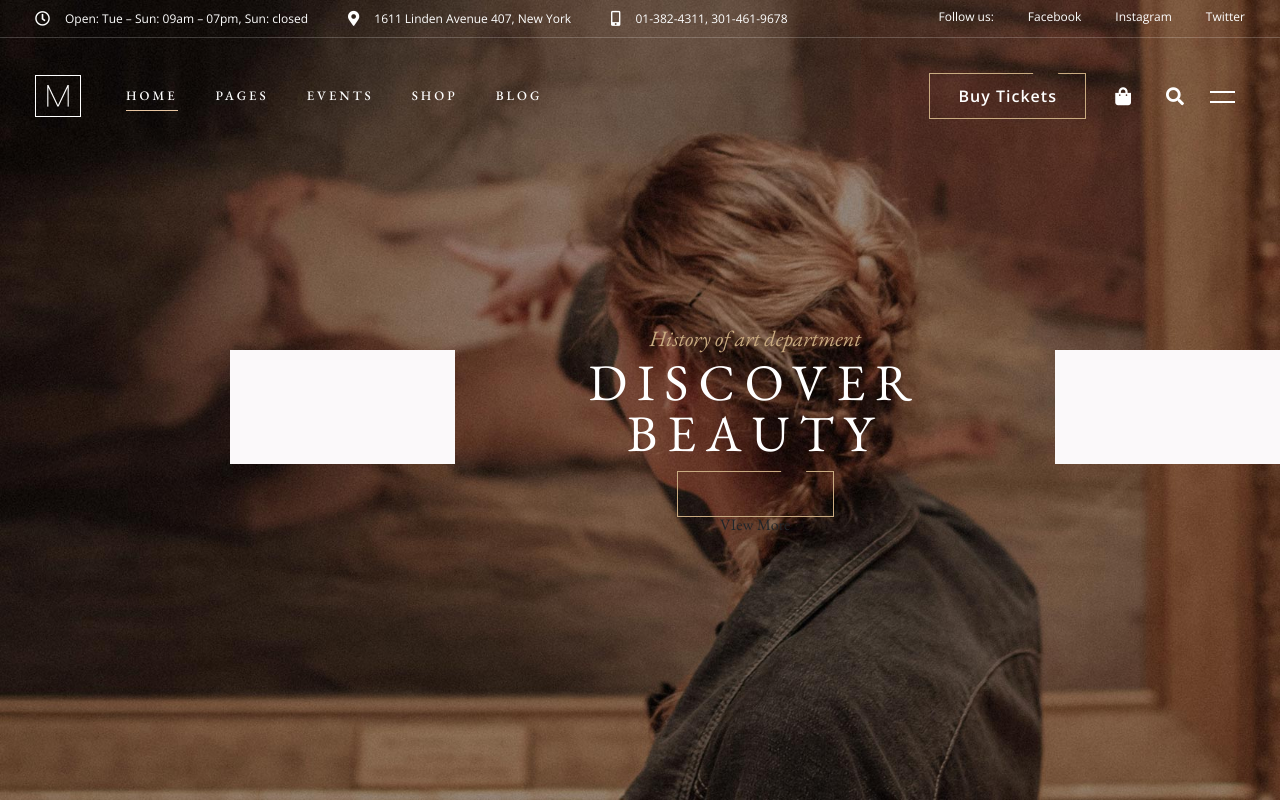
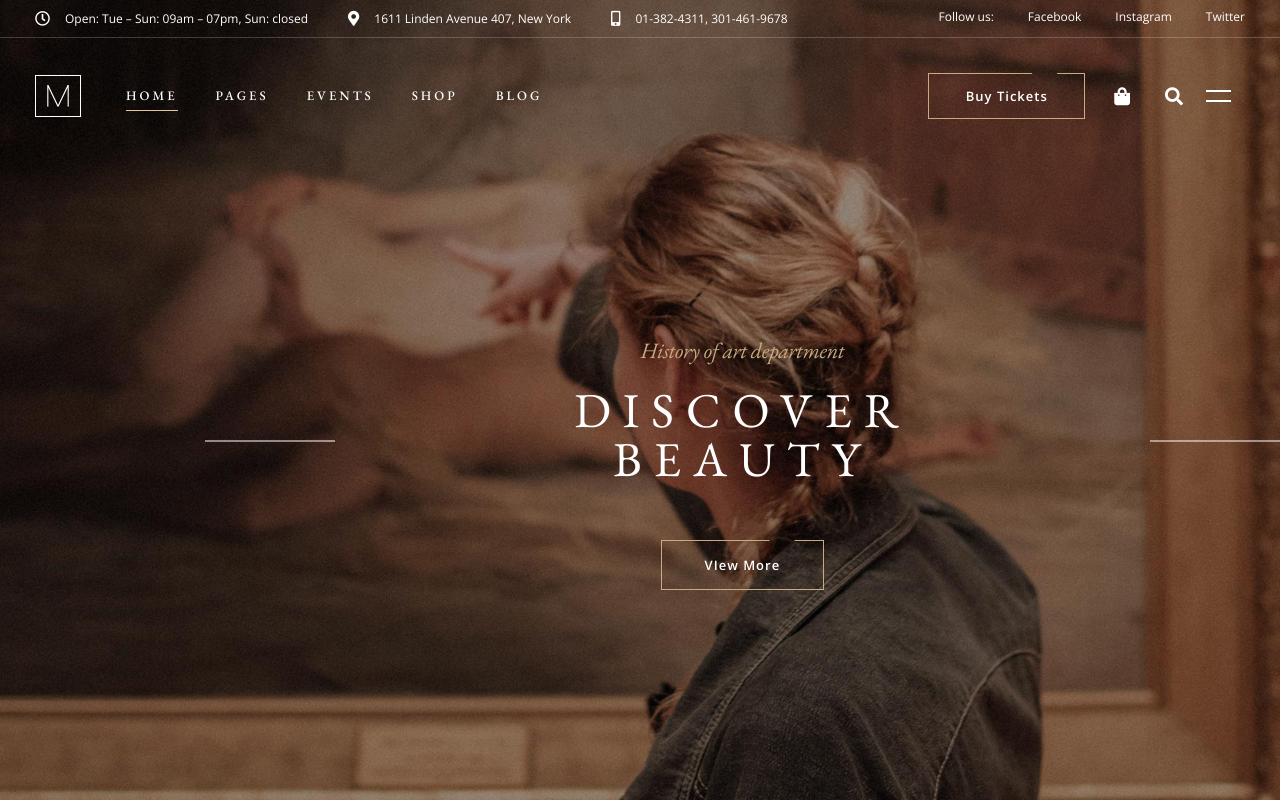
Before and after one commit to thfmwl0522/04.sol-mysite, a plain HTML site: page public/html/index.html in a window 1280 px wide. Drawn offline with nearby package versions, Linux system fonts and the light colour scheme.

Commit message:
9/25 수정

```diff
--- a/public/css/index.css
+++ b/public/css/index.css
@@ -5,11 +5,11 @@
 @import url('https://fonts.googleapis.com/css2?family=Open+Sans:wght@400;600&display=swap');
 /* font-family: 'Open Sans', sans-serif; */
 
-/** 공통사항 *********************/
+/********************* 공통사항 *********************/
 html, body {font-family: "Helvetica Neue", Helvetica, Arial, sans-serif; color: #fff;}
 
 
-/** .header *********************/
+/********************* .header *********************/
 .header-wrapper {width:100%; height: 100vh; position: relative; color: #fff;}
 .header-wrapper .slide-wrapper {position: absolute; width: 100%; height: 100vh; overflow: hidden;}
 .header-wrapper .slide-wrapper .slide {position: absolute; width: 100%; height: 100%; top: 0; left: 0; background-size: cover; background-repeat: no-repeat; }
@@ -42,12 +42,14 @@ html, body {font-family: "Helvetica Neue", Helvetica, Arial, sans-serif; color:
 
 .top-rt {position: relative; display: flex; align-items: center;}
 .top-rt .btn {position: relative;}
-.top-rt .btn .btn-text {position: absolute; width: 100%; height: 100%; top: 0; left: 0px; display: flex; justify-content: center; align-items: center; font-family: 'Open Sans', sans-serif; font-weight: bold; letter-spacing: 1px; color: #fff; }
+.top-rt .btn .btn-text {position: absolute; width: 100%; height: 100%; top: 0; left: 0px; display: flex; justify-content: center; align-items: center; font-family: 'Open Sans', sans-serif; font-weight: 600; font-size: 13px; letter-spacing: 1px; color: #fff; }
 .top-rt .btn:hover .btn-dash {stroke-dashoffset: -110%; }
 .top-rt .icon {font-size: 18px; padding: 16px; cursor: pointer;}
-.top-rt .bar {display: flex; flex-direction: column; align-items: flex-end; padding-left: 32px; cursor: pointer;}
-.top-rt .bar .bar-t {border: 1px solid #fff; width: 25px; position: absolute; top: 25px; right: 0; display: flex;}
-.top-rt .bar .bar-b {border: 1px solid #fff; width: 25px; position: absolute; top: 35px; right: 0; display: flex;}
+
+.top-rt .bar {display: flex; flex-direction: column; align-items: center; cursor: pointer;}
+.top-rt .bar div::after {border: 1px solid #fff; display: block; content: ""; width:25px; margin:4px}
+
+
 
 .btn-dash {
 	background-color: transparent; color: #fff;
@@ -61,11 +63,16 @@ html, body {font-family: "Helvetica Neue", Helvetica, Arial, sans-serif; color:
 
 
 .header-wrapper .slide-wrapper > :nth-child(2) {position: absolute; top: 0; left: 0; opacity: 0;}
-.header-wrapper .title-wrapper {position: absolute; top: 41%; left: 18%; display: flex; justify-content: space-between; color: #fff; z-index: 2; font-family: 'EB Garamond', serif; text-align: center;}
+.header-wrapper .title-wrapper {position: absolute; top: 30%; left: 16%; display: flex; justify-content: space-between; color: #fff; z-index: 2; font-family: 'EB Garamond', serif; text-align: center; letter-spacing:-0.02em; align-items: center;}
 .header-wrapper .title-wrapper .sub-title {font-size: 22px;  color: #c9ab81; font-style: italic; font-weight: 400;}
-.header-wrapper .title-wrapper .title-bar {display: flex; align-items: center;}
-.header-wrapper .title-wrapper .slide-title {font-size: 4vw; letter-spacing: 10px;}
-/** 반응형 *********************/
+.header-wrapper .title-wrapper .slide-bar::after {display: block; content: ""; border: 1px solid rgba(255, 255, 255, 0.5); width:130px; margin-bottom: 55px;}
+.header-wrapper .title-wrapper .title-wrap {margin:100px;}
+.header-wrapper .title-wrapper .slide-title {font-size: 3.8vw; letter-spacing: 12px; margin:24px 0 50px 0;}
+.header-wrapper .title-wrapper .btn {position: relative;}
+.header-wrapper .title-wrapper .btn .btn-text {position: absolute; width: 100%; height: 100%; top: 0; left: 0px; display: flex; justify-content: center; align-items: center; font-family: 'Open Sans', sans-serif; font-weight: 600; font-size: 13px; letter-spacing: 1px; color: #fff; }
+.header-wrapper .title-wrapper .btn:hover{stroke-dashoffset: -110%;}
+
+/********************* 반응형 *********************/
 @media screen and (max-width: 1399px) {
 
 }
--- a/public/html/index.html
+++ b/public/html/index.html
@@ -28,19 +28,18 @@
 			<div class="slide" style="background-image: url(../img/slide-04.jpg);"></div>
 		</div>
 		<div class="title-wrapper">
+			<div class="slide-bar"></div>
 			<div class="title-wrap">
 				<div class="sub-title">History of art department</div>
-				<div class="title-bar">
-					<img src="../img/slide-bar.jpg" class="bar-left">
 					<div class="slide-title">DISCOVER BEAUTY</div>
-					<img src="../img/slide-bar.jpg" class="bar-right">
-				</div>
-				<div class="btn">
-					<svg height="46" width="157" class="btn-dash">
-						<rect height="46" width="157"></rect>
+					<div class="btn">
+					<svg height="50" width="163" class="btn-dash">
+						<rect height="50" width="163"></rect>
 					</svg>
 					<div class="btn-text">VIew More</div>
 				</div>
+			</div>
+			<div class="slide-bar"></div>
 			</div>
 		</div>
 		<div class="btn-prev">〈</div>
@@ -145,8 +144,8 @@
 					<i class="icon fa fa-shopping-bag"></i>
 					<i class="icon fa fa-search"></i>
 					<div class="bar">
-						<div class="bar-t"></div>
-						<div class="bar-b"></div>
+						<div></div>
+						<div></div>
 					</div>
 				</div>
 			</div>
```
